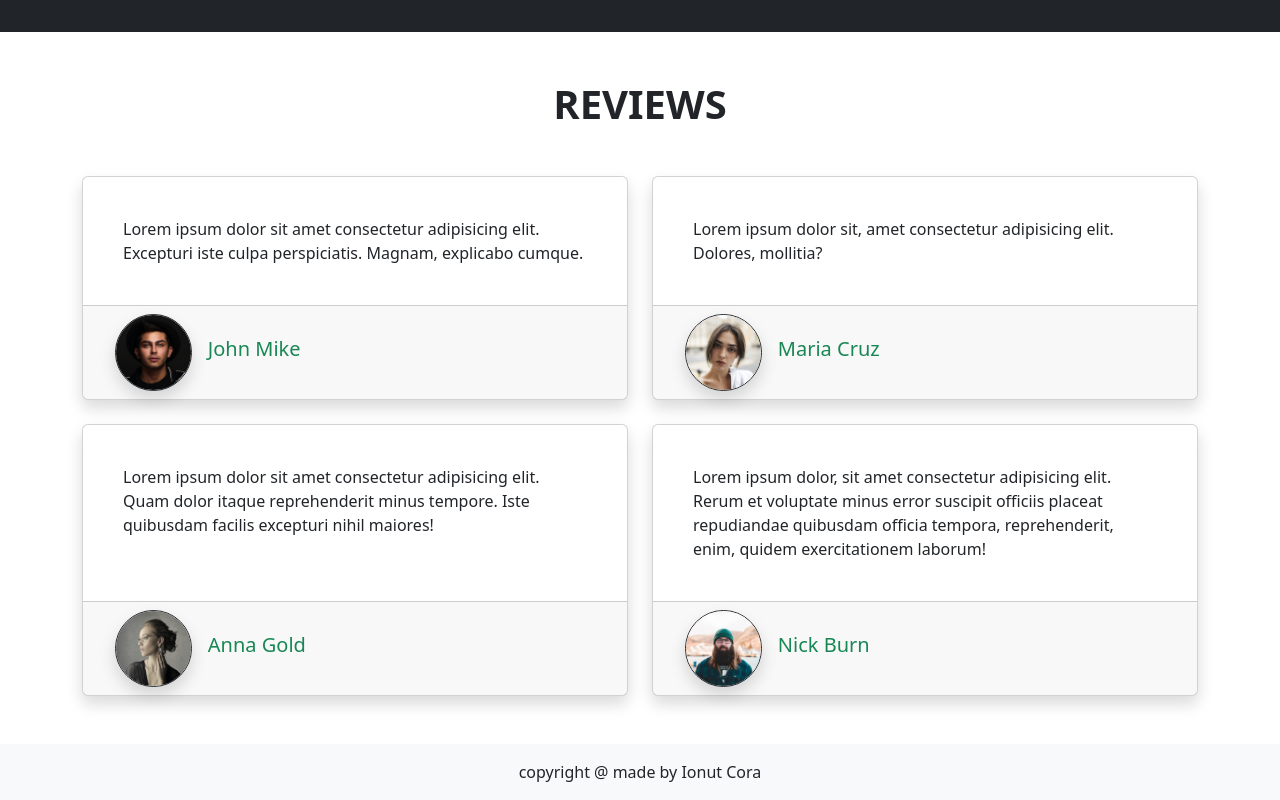
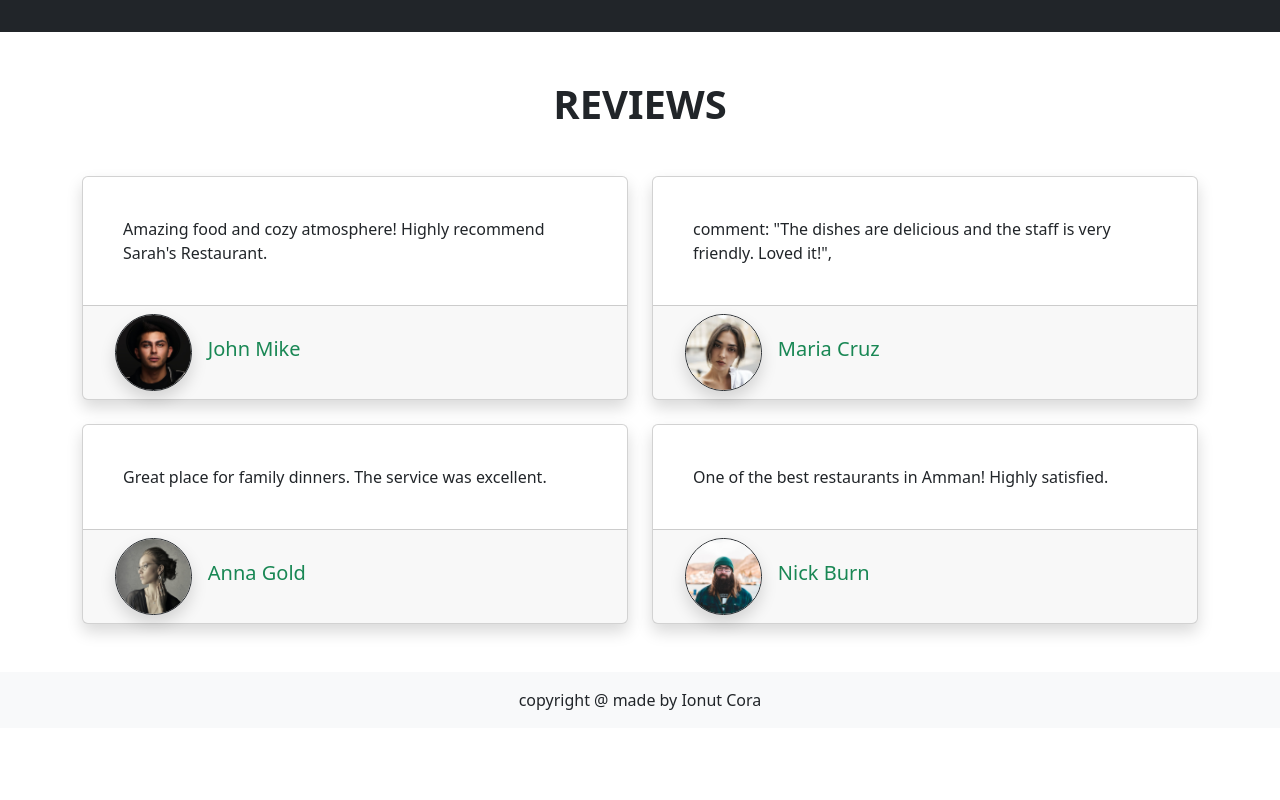
Before and after one commit to sarahwkh9/react-restaurant, a React (Create React App) app: page /about in a window 1280 px wide. Shown: the part 2298-3098 px from the top of the page. After the commit the page ends 3026 px from the top, so only its background shows below. Built offline with nearby package versions, Linux system fonts and the light colour scheme.

Commit message:
Update Reviews.jsx

```diff
--- a/src/components/Reviews.jsx
+++ b/src/components/Reviews.jsx
@@ -16,7 +16,7 @@ export function Reviews() {
                         <CardBody>
                             <div className="p-4">
                                 <CardText>
-                                    Lorem ipsum dolor sit amet consectetur adipisicing elit. Excepturi iste culpa perspiciatis. Magnam, explicabo cumque.
+Amazing food and cozy atmosphere! Highly recommend Sarah's Restaurant.
                                 </CardText>
                             </div>
                         </CardBody>
@@ -31,7 +31,8 @@ export function Reviews() {
                         <CardBody>
                             <div className="p-4">
                                 <CardText>
-                                    Lorem ipsum dolor sit, amet consectetur adipisicing elit. Dolores, mollitia?
+                                        comment: "The dishes are delicious and the staff is very friendly. Loved it!",
+
                                 </CardText>
                             </div>
                         </CardBody>
@@ -46,7 +47,7 @@ export function Reviews() {
                         <CardBody>
                             <div className="p-4">
                                 <CardText>
-                                    Lorem ipsum dolor sit amet consectetur adipisicing elit. Quam dolor itaque reprehenderit minus tempore. Iste quibusdam facilis excepturi nihil maiores!
+                                    Great place for family dinners. The service was excellent.
                                 </CardText>
                             </div>
                         </CardBody>
@@ -61,8 +62,7 @@ export function Reviews() {
                         <CardBody>
                             <div className="p-4">
                                 <CardText>
-                                    Lorem ipsum dolor, sit amet consectetur adipisicing elit. Rerum et voluptate minus error suscipit officiis placeat repudiandae quibusdam officia tempora, reprehenderit, enim, quidem exercitationem laborum!
-                                </CardText>
+One of the best restaurants in Amman! Highly satisfied.                                </CardText>
                             </div>
                         </CardBody>
                         <CardFooter className="d-flex align-items-center">
```
